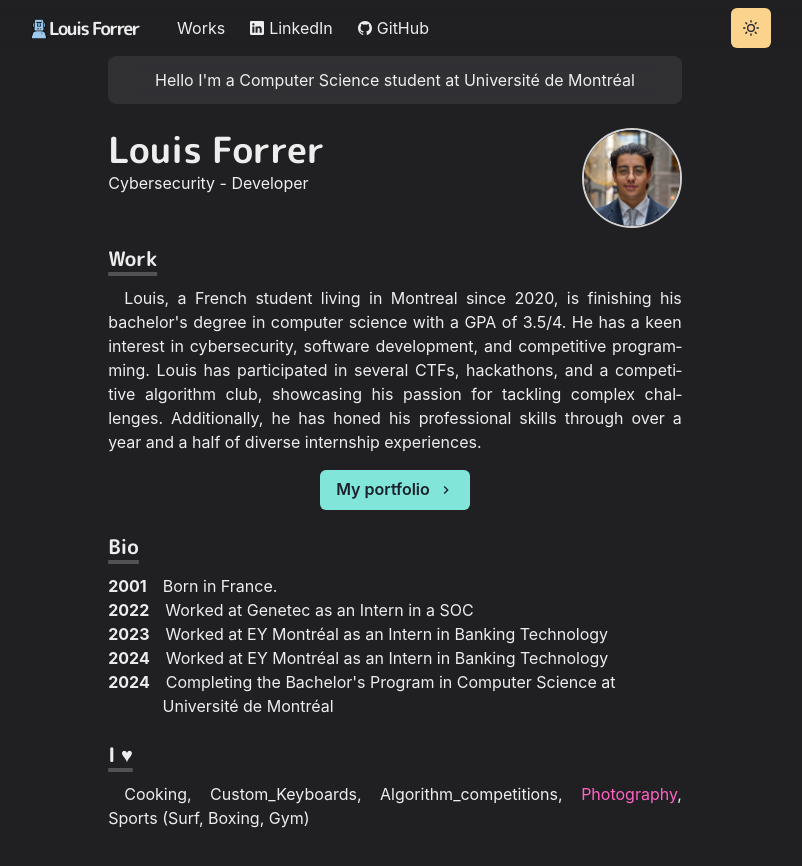
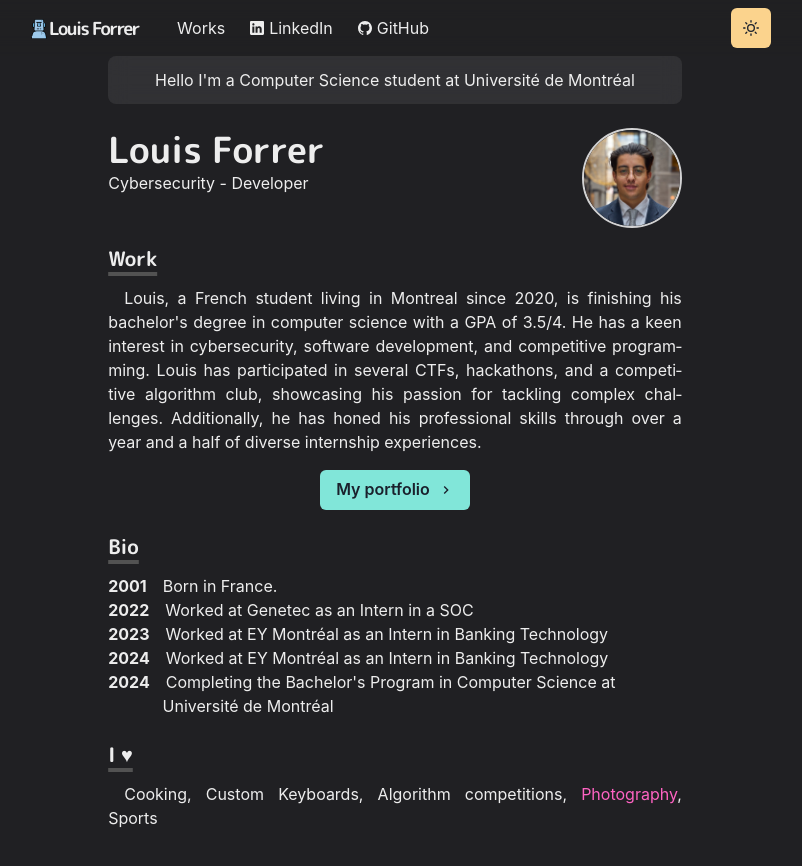
Before and after one commit to LOUONE/louone-homepage, a Next.js app: page / in a window 1280 px wide. Shown: the top 866 px of the page, without its empty margins (245-1047 px from the left). Built offline with nearby package versions, Linux system fonts and the light colour scheme.

Commit message:
Update index.js

```diff
--- a/pages/index.js
+++ b/pages/index.js
@@ -106,11 +106,11 @@ const Home = () => (
           I ♥
         </Heading>
         <Paragraph>
-        Cooking, Custom_Keyboards, Algorithm_competitions,{' '}
+        Cooking, Custom Keyboards, Algorithm competitions,{' '}
           <Link href="https://flickr.com/photos/197481682@N03/" target="_blank">
             Photography
           </Link>
-          , Sports (Surf, Boxing, Gym)
+          , Sports
         </Paragraph>
       </Section>
 
```
